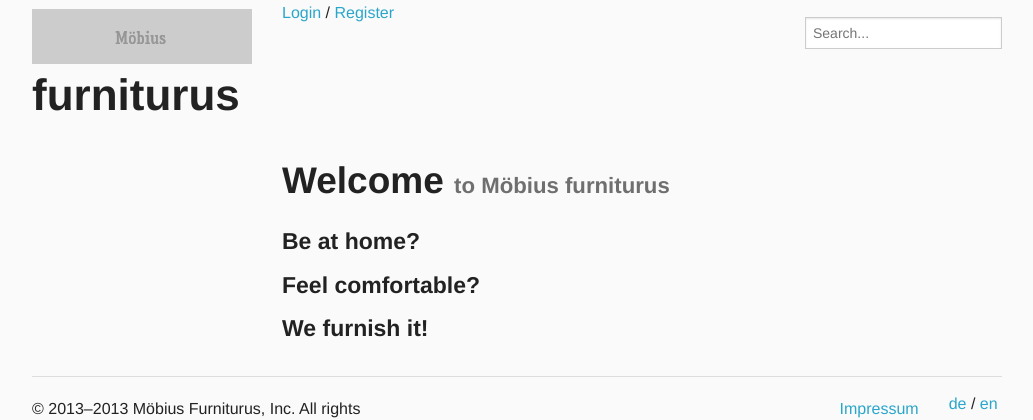
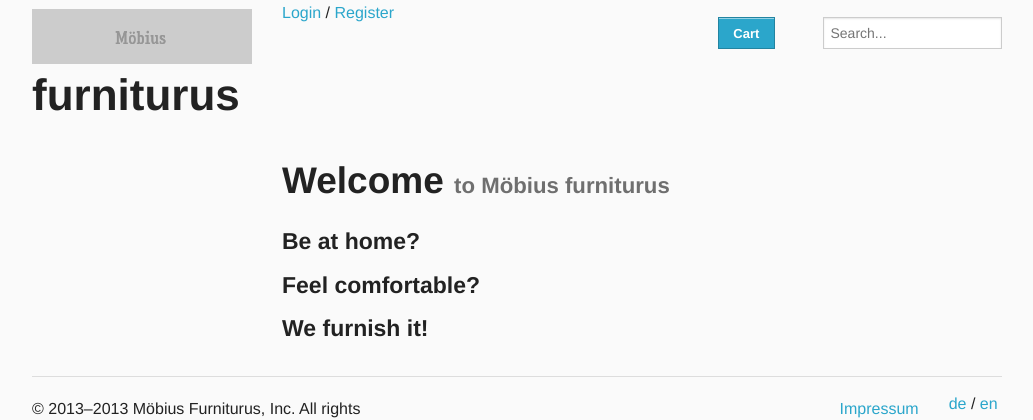
Before and after one commit to polandy/ch.bfh.bti7054.w2013.q.furnitureShop, a PHP site: page / in a window 1280 px wide. Shown: the top 420 px of the page, without its empty margins (123-1156 px from the left). Run offline with PHP 8.4, Linux system fonts and the light colour scheme; data that the repository does not hold is empty.

Commit message:
shopping cart

```diff
--- a/doc/database_structure.sql
+++ b/doc/database_structure.sql
@@ -190,7 +190,7 @@ ADD CONSTRAINT `order_ibfk_1` FOREIGN KEY (`userId`) REFERENCES `user` (`id`) ON
 ALTER TABLE `order_furniture`
 ADD CONSTRAINT `FKCDB06801328C30B8` FOREIGN KEY (`featureId`) REFERENCES `feature` (`id`),
 ADD CONSTRAINT `FKCDB06801328C30BB` FOREIGN KEY (`furnitureId`) REFERENCES `furniture` (`id`),
-ADD CONSTRAINT `FKCDB06801F447A673` FOREIGN KEY (`orderId`) REFERENCES `order` (`id`);
+ADD CONSTRAINT `FKCDB06801F447A673` FOREIGN KEY (`orderId`) REFERENCES `order` (`id`) ON DELETE CASCADE;
 
 --
 -- Constraints der Tabelle `user`
--- a/src/php/Messages.class.php
+++ b/src/php/Messages.class.php
@@ -30,7 +30,8 @@ class Messages
         'notAllAttributesSet' =>
         array('Nicht alle Attribute wurden entsprechend gesetzt.', 'Not all attributes has been set properly.'),
         'addToCart' =>
-        array('In den Warenkörb', 'Add to Chart'),
+        array('In den Warenkorb', 'Add to Cart'),
+        'cart' => array('Warenkorb', 'Cart'),
         'invalidUrl' =>
         array("Fehlerhafte URL.", "Invalid URL."),
         'edit' =>
@@ -80,6 +81,8 @@ class Messages
         "cart_remove" => array("Entfernen", "Remove"),
         "cart_update" => array("Speichern", "Update"),
         "cart_order" => array("Bestellen", "Order"),
+        "cart_empty" => array("Bitte etwas in den Warenkorb hinzufügen", "Please add something to your cart"),
+        "cart_clear" => array("Leeren", "Clear"),
         "cart_" => array("", ""),
 
         "conf_title" => array("Bestellung bestätigen", "Confirm order"),
@@ -87,8 +90,8 @@ class Messages
         "conf_payment" => array("Bezahlart", "Payment method"),
         "conf_address" => array("Ihre Adresse", "Your address"),
         "conf_totalPrice" => array("Totaler Preis", "Total price"),
+        "conf_cancel" => array("Abbrechen", "Cancel"),
         "conf_finalCancel" => array("Wirklich jetzt bestellen?", "Really order now?"),
-        "conf_" => array("", ""),
 
         "footer_impressum" => array("Impressum", "Impressum"),
         "footer_admin_createFurniture" => array("Möbel erstellen", "Create Furniture"),
--- a/src/php/view/article.php
+++ b/src/php/view/article.php
@@ -30,6 +30,8 @@ if ($action == 'addToCart') {
     $furniture = $furnitureService->findFurnitureById($furniture);
 
     $orderService->addToOrder($furniture, $feature);
+
+    header("Location: ./index.php?pageId=5");
 }
 
 $tpl->assign("name", $msgService->getName($furniture));
--- a/src/php/view/confirmorder.php
+++ b/src/php/view/confirmorder.php
@@ -10,6 +10,10 @@ if ($user == null)
 $orderService = \service\OrderService::getInstance();
 $paymentMethodService = \service\PaymentMethodService::getInstance();
 $order = $orderService->findOrCreateOpenedOrder($user);
+
+if(sizeof($orderService->findAllOrderFurnitures($order))<=0)
+    header("Location: index.php?pageId=5");
+
 
 
 // Order has been confirmed
--- a/src/tmpl/confirmorder.tpl.php
+++ b/src/tmpl/confirmorder.tpl.php
@@ -42,6 +42,8 @@
                 </div>
             </div>
             <div class="large-6 right">
+                <a href="./index.php?pageId=5" class="button"><?= $TPL["msg"]->getName("conf_cancel") ?></a>
+
                 <input type="submit" name="orderNow" data-text="<?=$TPL["msg"]->getName("conf_finalCancel")?>" value="<?= $TPL["msg"]->getName("conf_orderNow") ?>"
                        class="button" id="orderNow"/>
             </div>
--- a/src/tmpl/navi.tpl.php
+++ b/src/tmpl/navi.tpl.php
@@ -5,7 +5,7 @@
     <div class="large-3 columns">
         <a href='./index.php'><h1><img src="./images/logo.gif"/>furniturus</h1></a>
     </div>
-    <div class="large-3 columns">
+    <div class="large-4 columns">
         <ul>
             <?php if ($TPL["loggedin"]) { ?>
                 <?= $TPL["msg"]->getName("navi_loggedinAs") ?><a href="?pageId=97"><?= $TPL["name"] ?></a> -
@@ -16,7 +16,7 @@
             <?php } ?>
         </ul>
     </div>
-    <div class="large-6 columns">
+    <div class="large-5 columns">
         <div class="row">
             <div class="columns large-12">
                 <ul class="inline-list right">
@@ -29,8 +29,12 @@
             </div>
         </div>
         <div class="row right">
-            <div class="columns large-12">
+            <div class="columns large-3">
+                <a href="./index.php?pageId=5" class="button small"><?= $TPL["msg"]->getName("cart") ?></a>
+            </div>
+            <div class="columns large-8">
                 <input type="text" id="searchbox" placeholder="Search..."/>
+
                 <div id="searchresults">
                 </div>
             </div>
```
Also changed, not shown: src/php/service/OrderService.class.php (+12 -2 lines), src/php/view/showcart.php (+9 -2 lines), src/tmpl/showcart.tpl.php (+14 -3 lines).
